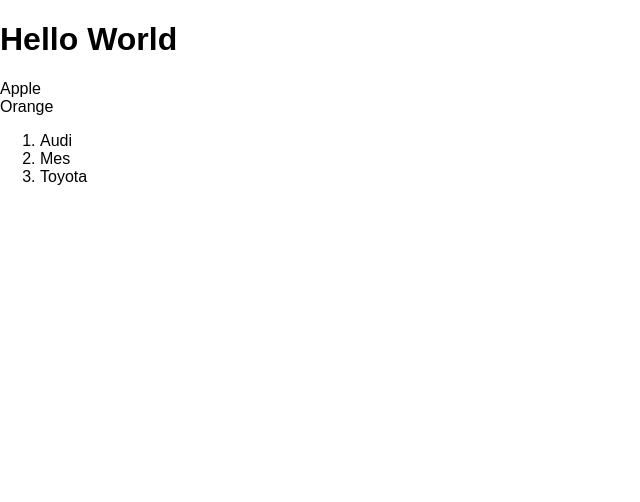
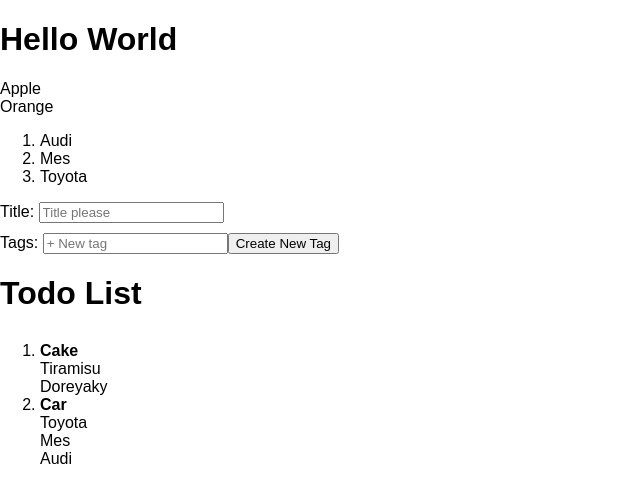
Before and after one commit to DonDinhNu/rj_demo, a React (Create React App) app: page / in a window 1280 px wide. Shown: the top 502 px of the page, without its empty margins (0-640 px from the left). Built offline with nearby package versions, Linux system fonts and the light colour scheme.

Commit message:
Build a Todo List only data first.

```diff
--- a/src/App.js
+++ b/src/App.js
@@ -3,7 +3,9 @@ import logo from './logo.svg';
 import './App.css';
 import HelloWorld from './HelloWorld';
 import AppleOrOrange from './AppleOrOrange';
-import CarList from './CarList'
+import CarList from './CarList';
+import NewTodo from './NewTodo';
+import TodoList from './TodoList';
 
 const App = () => (
   <div>
@@ -11,6 +13,11 @@ const App = () => (
     <AppleOrOrange isApple={true}/>
     <AppleOrOrange isApple={false}/>
     <CarList cars={['Audi', 'Mes', 'Toyota']}/>
+    <NewTodo tags={[]}/>
+    <TodoList list={[
+        {title: 'Cake', tags: ['Tiramisu', 'Doreyaky']},
+        {title: 'Car', tags: ['Toyota', 'Mes', 'Audi']}
+      ]}/>
   </div>
 )
 
--- /dev/null
+++ b/src/NewTodo/index.css
@@ -0,0 +1,3 @@
+.tags {
+  margin-top: 10px;
+}
--- /dev/null
+++ b/src/NewTodo/index.jsx
@@ -0,0 +1,18 @@
+import React from 'react';
+import './index.css';
+
+const NewTodo = ({tags}) => (
+  <from>
+    <label> Title: </label>
+    <input type='text' name='title' placeholder='Title please'/>
+    <br/>
+    <div className='tags'>
+      <label> Tags: </label>
+      {tags.map(tag => <div>{tag}</div>)}
+      <input type='text' name='title' placeholder='+ New tag'/>
+      <input type='submit' value='Create New Tag'/>
+    </div>
+  </from>
+)
+
+export default NewTodo
--- /dev/null
+++ b/src/TodoList/index.css
@@ -0,0 +1,3 @@
+.list {
+  margin-top: 30px;
+}
--- /dev/null
+++ b/src/TodoList/index.jsx
@@ -0,0 +1,19 @@
+import React from 'react';
+import './index.css';
+
+const TodoList = ({list}) => (
+  <div>
+    <h1>Todo List</h1>
+    <ol className='list'>
+        {list.map((todo) => (
+          <li>
+            <b>{todo.title}</b>
+            {todo.tags.map(tag => <div>{tag}</div>)}
+          </li>
+        )
+        )}
+    </ol>
+  </div>
+)
+
+export default TodoList;
```
